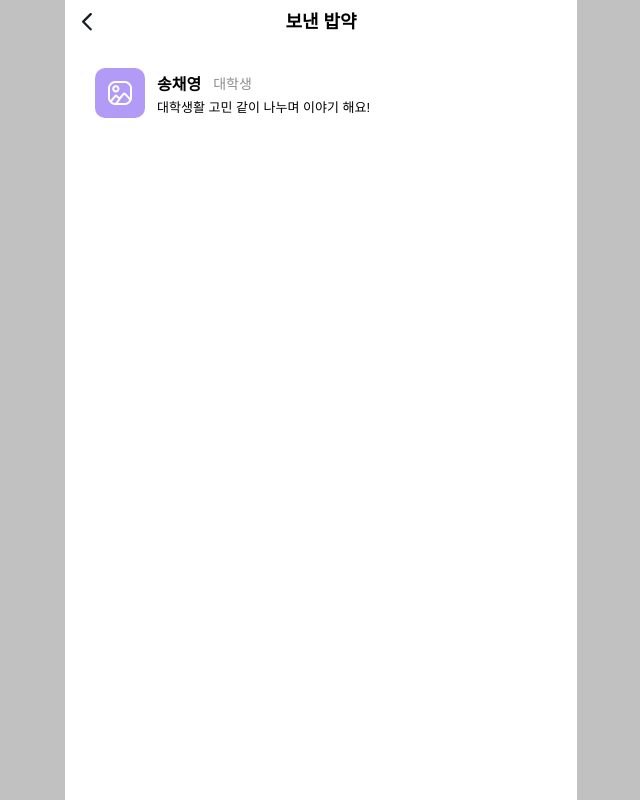
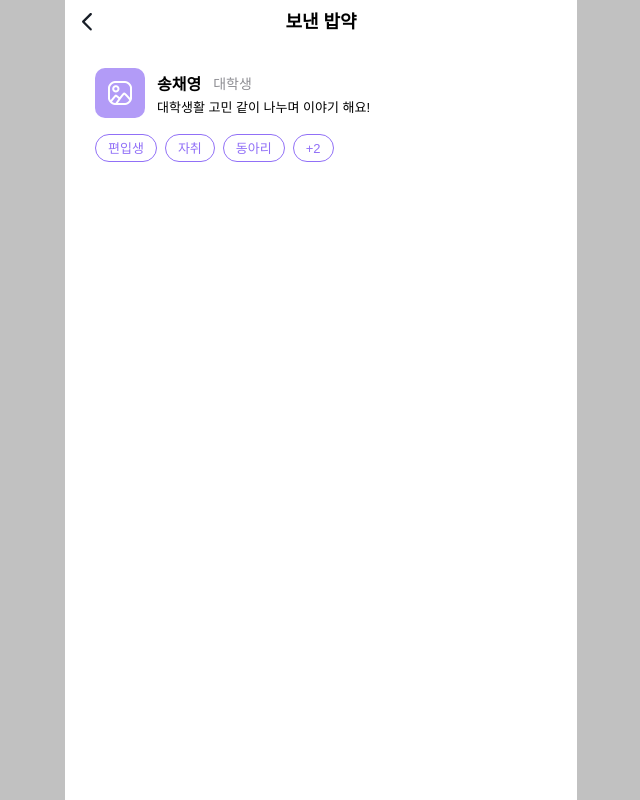
Before and after one commit to swyp3-babpool/babpool-frontend, a React (Vite) app: page /notification/1 in a window 1280 px wide. Shown: the whole page, without its empty margins (319-959 px from the left). Built offline with nearby package versions, Linux system fonts and the light colour scheme; a web font is replaced by a local one.

Commit message:
feat: add profileKeywords component

```diff
--- /dev/null
+++ b/src/components/profile/ProfileKeywords.tsx
@@ -0,0 +1,51 @@
+import styled from 'styled-components';
+import { colors } from '@/assets/styles/theme';
+import Txt from '../common/text';
+import ProfileDefaultIcon from '@/assets/icons/ic_profile_default.png';
+type ProfileKeywordsProps = {
+    keywords?: string[];
+    padding?: string;
+};
+
+export default function ProfileKeywords({ keywords, padding }: ProfileKeywordsProps) {
+    return (
+        <div style={{ padding: padding ? padding : '0', width: '100%' }}>
+            <Container>
+                {keywords?.slice(0, 3).map((keyword, index) => (
+                    <KeywordBox key={index}>
+                        <Txt variant="caption2" color={colors.purple_light_40}>
+                            {keyword}
+                        </Txt>
+                    </KeywordBox>
+                ))}
+                {keywords && keywords?.length > 3 && (
+                    <KeywordBox>
+                        <Txt variant="caption2" color={colors.purple_light_40}>
+                            +{keywords.length - 3}
+                        </Txt>
+                    </KeywordBox>
+                )}
+            </Container>
+        </div>
+    );
+}
+
+export const KeywordBox = styled.div`
+    padding: 4px 12px 2px 12px;
+    border: 1px solid ${colors.purple_light_40};
+    border-radius: 30px;
+    display: flex;
+    align-items: center;
+    justify-content: center;
+    cursor: pointer;
+`;
+
+export const Container = styled.div`
+    width: 100%;
+    background-color: transparent;
+    display: flex;
+    flex-direction: row;
+    align-items: center;
+    justify-content: flex-start;
+    gap: 8px;
+`;
--- a/src/pages/Notification/NotificationDetailPage.tsx
+++ b/src/pages/Notification/NotificationDetailPage.tsx
@@ -12,9 +12,17 @@ import {
 import { ReactComponent as LeftArrowIcon } from '@/assets/icons/ic_back.svg';
 import { useParams } from 'react-router-dom';
 import ProfileBox from '@/components/profile/ProfileBox';
+import ProfileKeywords from '@/components/profile/ProfileKeywords';
 
 export default function NotificationDetailPage() {
     const { type } = useParams();
+    const [keywords, setKeywords] = useState<string[]>([
+        '편입생',
+        '자취',
+        '동아리',
+        '진로탐색',
+        '대학원',
+    ]);
     return (
         <NotificationDetailPageContainer>
             <Header>
@@ -31,6 +39,7 @@ export default function NotificationDetailPage() {
                     content="대학생활 고민 같이 나누며 이야기 해요!"
                     padding="25px 0px 16px 0px"
                 />
+                <ProfileKeywords keywords={keywords} />
             </NotificationDetailPageSection>
         </NotificationDetailPageContainer>
     );
```
